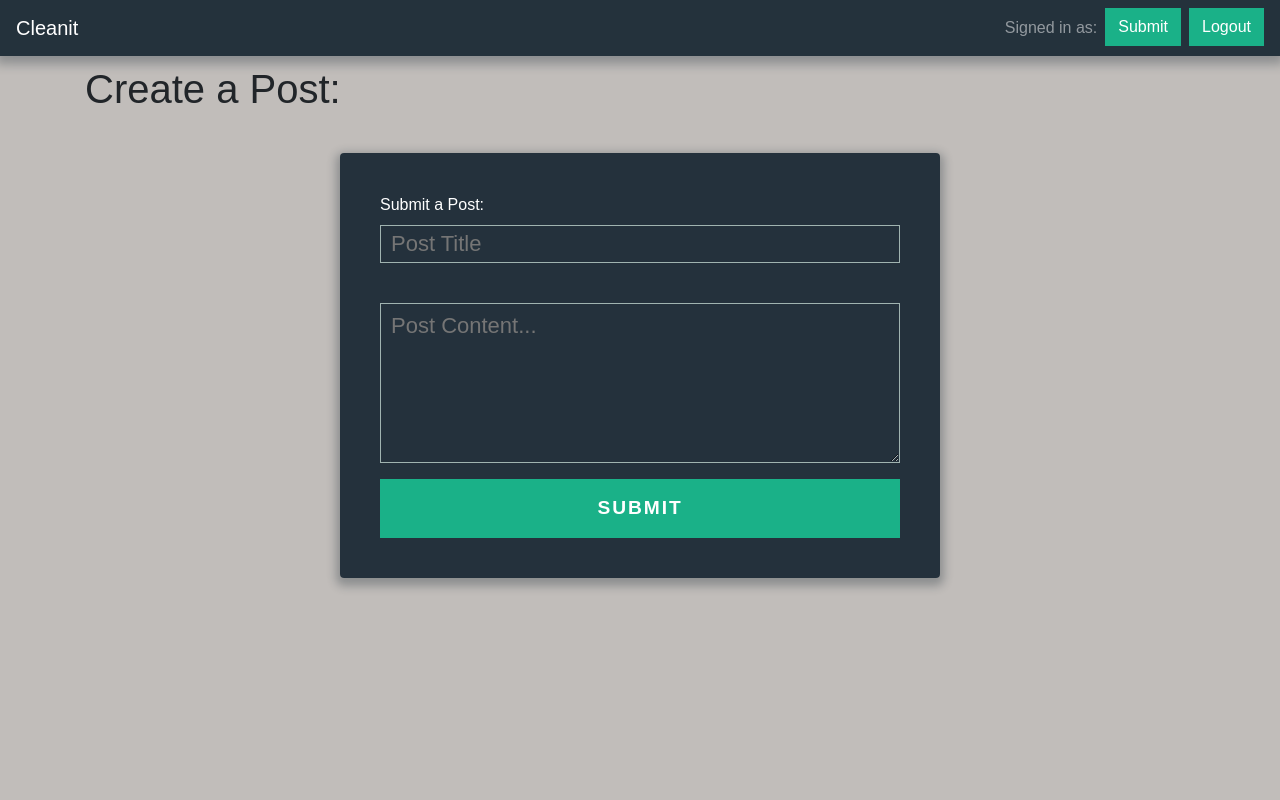
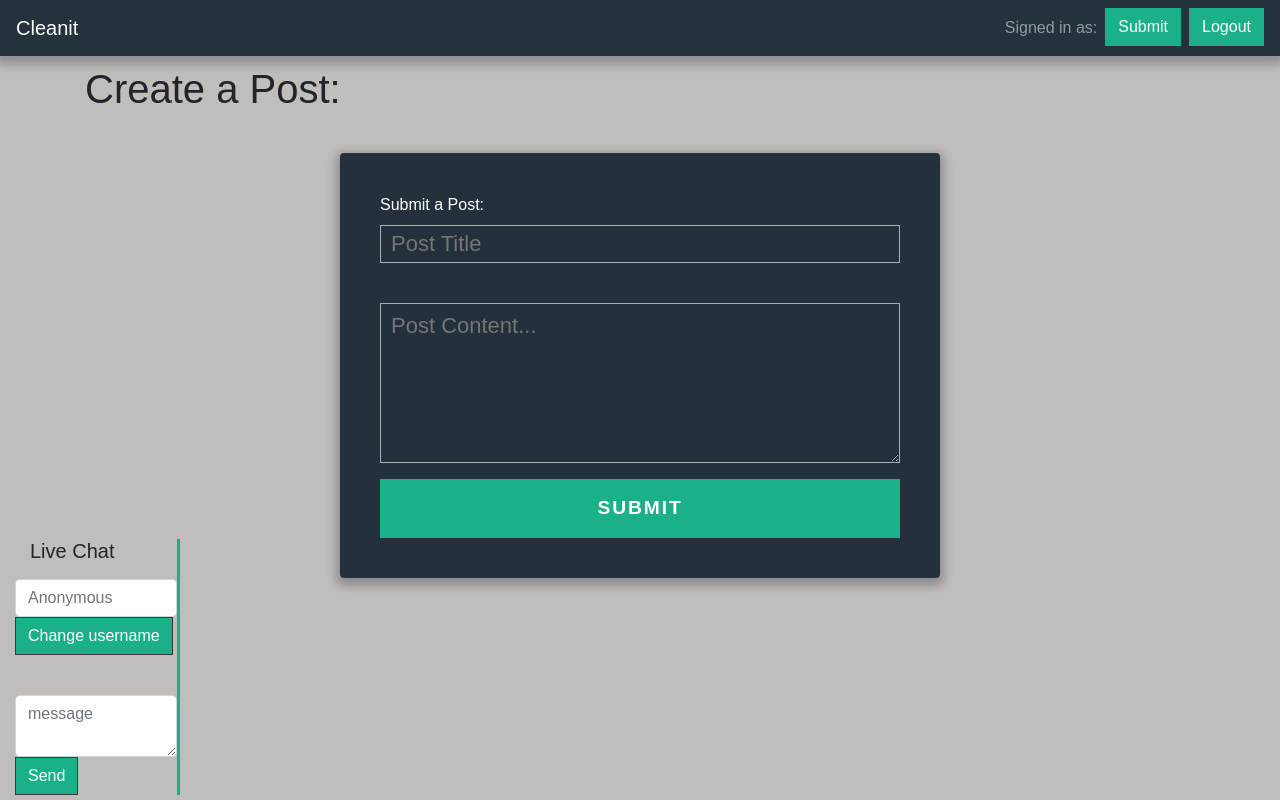
Before and after one commit to beeflawg/project02, a Node project: template views/submit.handlebars in a window 1280 px wide. Run offline with Node 20 templates, Linux system fonts and the light colour scheme; the template is opened without the code that fills it, so the values that code supplies are empty; some libraries are stand-ins or nearby versions.

Commit message:
adding chat(currently broken)

```diff
--- /dev/null
+++ b/models/chat-models/chat.js
@@ -0,0 +1,32 @@
+var express = require("express");
+var path = require("path");
+var bodyParser = require("body-parser");
+var server = require('http').createServer(app).listen(PORT);
+var io = require('socket.io').listen(server);
+var app = express();
+
+module.exports = function socket() {
+    var connections = [];
+    username =  [{}];
+
+    io.sockets.on("connection", (socket) => {
+    connections.push(socket);
+    console.log(" %s sockets is connected", connections.length);
+
+    socket.username = "Anonymous"
+    socket.on('change username', function (data) {
+     socket.username = data.username
+     username.push(socket.username);
+     console.log(username)
+    });
+
+    socket.on("disconnect", () => {
+        connections.splice(connections.indexOf(socket), 1);
+    });
+
+    socket.on('sending message', (message, username) => {
+        console.log('Message is received :', message, username);
+
+        io.sockets.emit('new message', { message: message, username: socket.username });
+    });
+})};
--- a/package.json
+++ b/package.json
@@ -13,6 +13,7 @@
   "license": "ISC",
   "dependencies": {
     "bcrypt-nodejs": "0.0.3",
+    "body-parser": "^1.18.3",
     "express": "^4.16.3",
     "express-handlebars": "^3.0.0",
     "express-session": "^1.14.2",
@@ -20,6 +21,8 @@
     "mysql2": "^1.3.6",
     "passport": "^0.3.2",
     "passport-local": "^1.0.0",
-    "sequelize": "^4.3.1"
+    "path": "^0.12.7",
+    "sequelize": "^4.3.1",
+    "socket.io": "^2.1.1"
   }
 }
--- a/public/stylesheets/home-style.css
+++ b/public/stylesheets/home-style.css
@@ -113,3 +113,33 @@ textarea {
 .cap-title {
     color: #fff;
 }
+
+/* chat */
+#chat-container{
+    word-wrap: break-word;
+    max-width: 150px;
+    overflow-y: scroll;
+    overflow-y: inherit;
+    position: fixed;
+    border-right: solid #1ab188;
+    padding-right: 15px;
+    text-align: left;
+  }
+  /* chat */
+  #chatArea {
+    max-height: 400px;
+    overflow: scroll;
+    padding: 2px;
+    margin: 2px;
+    font-size: 12px;
+  }
+  /* chat */
+  ::-webkit-scrollbar {
+    display: none;
+    scroll-behavior: auto
+  }
+  /* chat */
+  .footer{
+    position: fixed;
+    bottom: 5px;
+  }
--- a/server.js
+++ b/server.js
@@ -1,6 +1,10 @@
 // Requiring necessary npm packages
 var express = require("express");
 var session = require("express-session");
+var path = require("path");
+var bodyParser = require("body-parser");
+var server = require('http').createServer(app).listen(PORT);
+var io = require('socket.io').listen(server);
 // Requiring passport as we've configured it
 var passport = require("./config/passport");
 var exphbs = require("express-handlebars");
@@ -26,7 +30,7 @@ app.set("view engine", "handlebars");
 require("./routes/html-routes.js")(app);
 require("./routes/api-routes.js")(app);
 
-
+server.listen(PORT)
 // Syncing our database and logging a message to the user upon success
 db.sequelize.sync().then(function() {
   app.listen(PORT, function() {
--- a/views/layouts/main.handlebars
+++ b/views/layouts/main.handlebars
@@ -14,8 +14,34 @@
 <body>
     {{> navbar/nav}}
     {{{ body }}}
+      <div class="container-fluid">
+    <div class="col-md-2">
+      <div id="chat-container" class="footer">
+        <h5>
+          Live Chat
+        </h5>
+        <div class="row">
+          <div id="chatArea">
+            <span id="username"></span>
+            <div id="chat-bottom"></div>
+          </div>
+          <form id="myForm">
+            <div id="changeUsername">
+              <input rows="1" id="userName" placeholder="Anonymous" type="textarea" class="form-control"></input>
+              <button id="sendUsername" type="submit" class="btn btn-dark">Change username</button>
+            </div>
+            <div>
+              <textarea rows="2" id="txt" placeholder="message" class="form-control"></textarea>
+              <button type="submit" class="btn btn-dark">Send</button>
+            </div>
+          </form>
+        </div>
+      </div>
+    </div>
+  </div>
 </body>
 <script src="https://cdnjs.cloudflare.com/ajax/libs/jquery/3.2.1/jquery.min.js"></script>
 <script type="text/javascript" src="js/posts.js"></script>
-
+  <script src="https://cdnjs.cloudflare.com/ajax/libs/socket.io/2.0.4/socket.io.js" type="text/js"></script>
+  <script src='http://' + location.hostname + ':3000/socket.io/socket.io.js'></script>
 </html>
```
Also changed, not shown: public/js/chat.js (added, +26 -0 lines), 1 other file.
